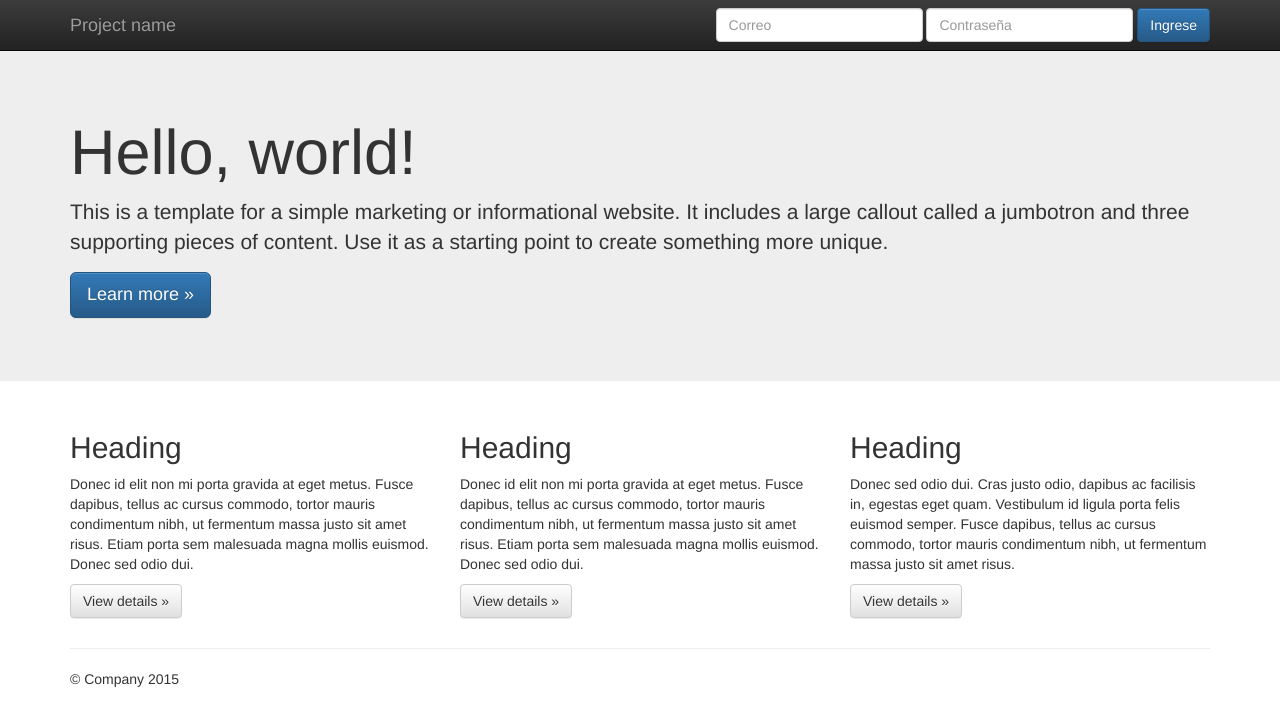
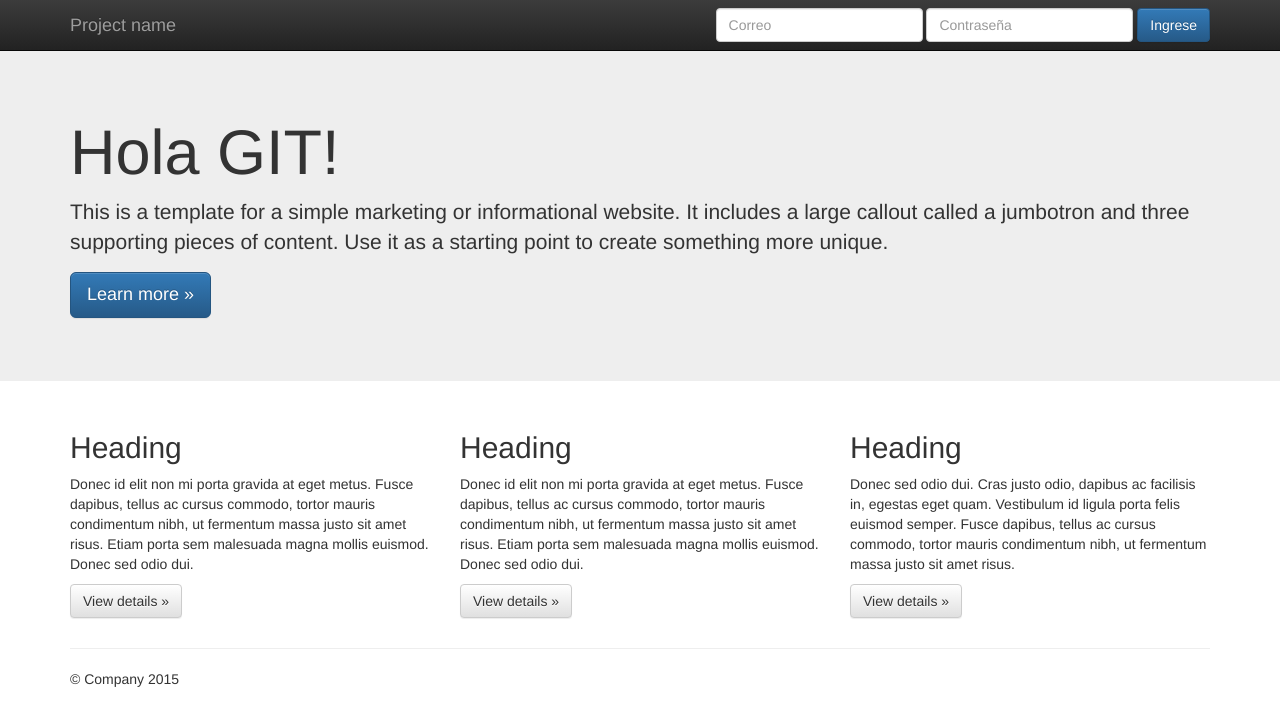
Before and after one commit to PabloBrion/Trabajo2_pablo_brion, a plain HTML site: page index.html in a window 1280 px wide. Drawn offline with nearby package versions, Linux system fonts and the light colour scheme.

Commit message:
Feature1 x3: cambio titulo a Hola Git!

```diff
--- a/index.html
+++ b/index.html
@@ -55,7 +55,7 @@
     <!-- Main jumbotron for a primary marketing message or call to action -->
     <div class="jumbotron">
       <div class="container">
-        <h1>Hello, world!</h1>
+        <h1>Hola GIT!</h1>
         <p>This is a template for a simple marketing or informational website. It includes a large callout called a jumbotron and three supporting pieces of content. Use it as a starting point to create something more unique.</p>
         <p><a class="btn btn-primary btn-lg" href="#" role="button">Learn more &raquo;</a></p>
       </div>
```
